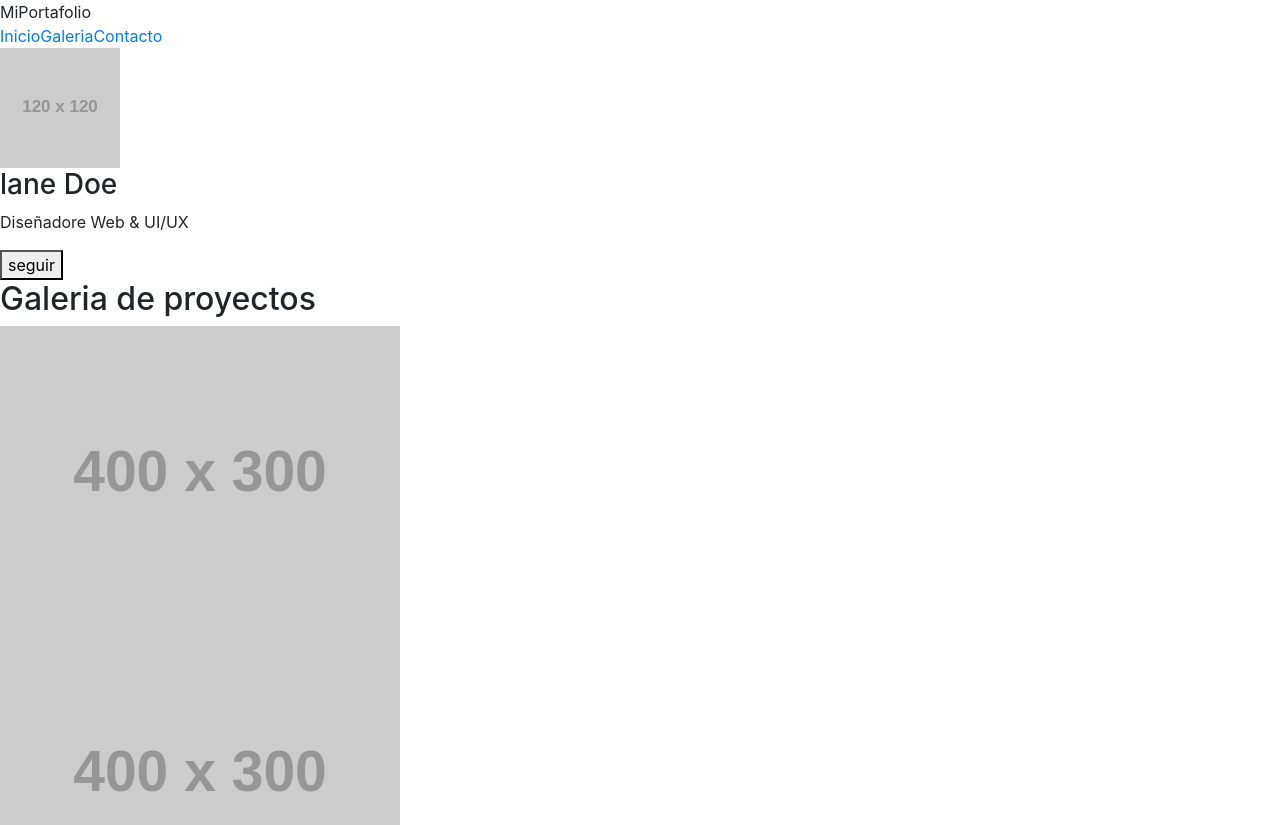
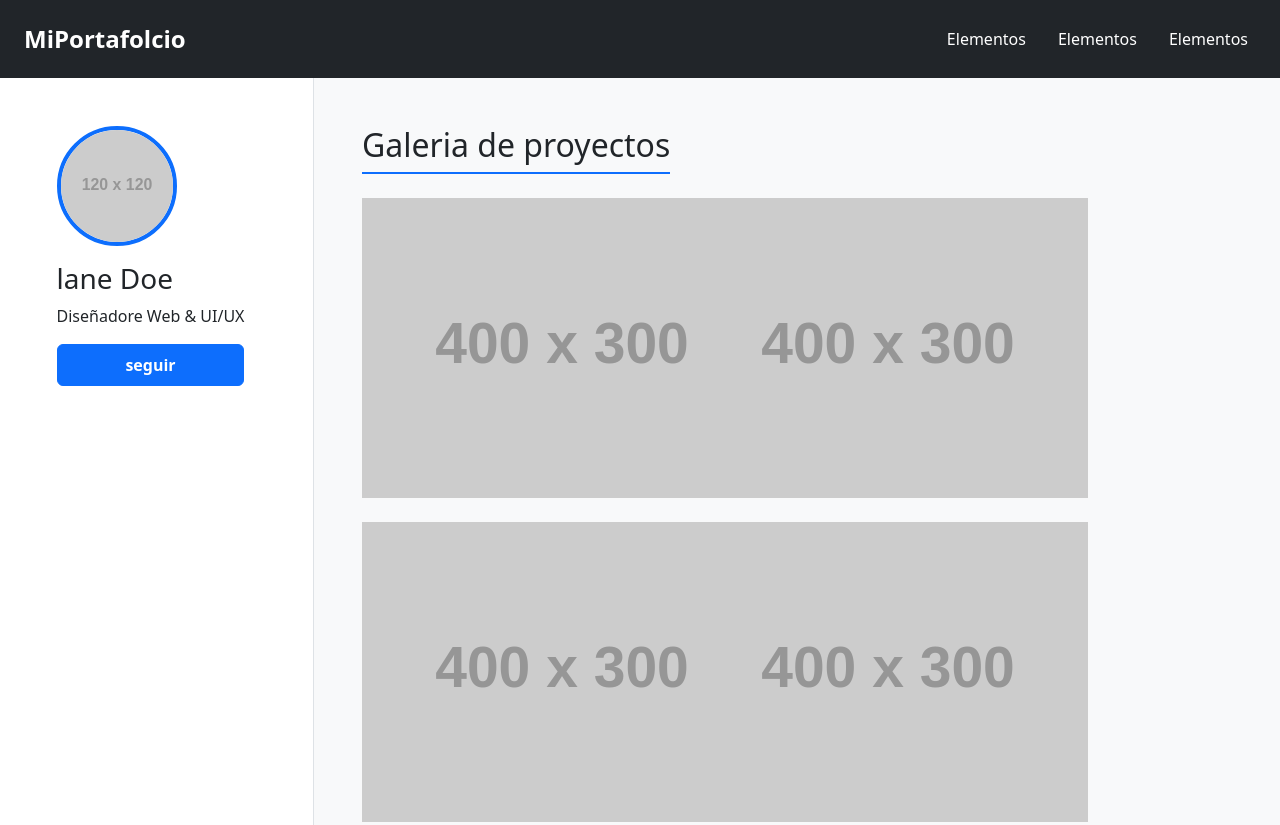
Before and after one commit to jojhancastillo1997-cloud/bootcamp-fullstack-septiembre-diciembre-2026, a plain HTML site: page css/bootstrap/aprendiendo-bootstrap/index.html in a window 1280 px wide. Shown: the top 825 px of the page. Drawn offline with nearby package versions, Linux system fonts and the light colour scheme; placeholder pictures from the web are drawn by us.

Commit message:
añadiendo bootstrap hasta la  cuadricula

```diff
--- a/css/bootstrap/aprendiendo-bootstrap/index.html
+++ b/css/bootstrap/aprendiendo-bootstrap/index.html
@@ -1,60 +1,73 @@
 <!DOCTYPE html>
-<html lang="en">
+<html lang="es" data-bs-theme="light">
 <head>
     <meta charset="UTF-8">
     <meta name="viewport" content="width=device-width, initial-scale=1.0">
     <title>Primeros pasos bootstrap</title>
     <link href="https://cdn.jsdelivr.net/npm/bootstrap@6.0.0-alpha.1/dist/css/bootstrap.min.css" rel="stylesheet" integrity="sha384-B/GM4XqrwHnWXNOWMbloTmrYXZg10cakYGmpfsR/bbzQ6JAJI4ihuyADKLnBgrCe" crossorigin="anonymous">
+
+
 </head>
-<body>
+<body class="bg-light text-dark">
     <!-- contenedor principal -->
-    <div class="layout-container">
+    <div class="container-fluid p-0 d-flex flex-column min-vh-100">
 
         <!-- Barra de navegacion y logo -->
-        <header class="header">
-            <div class="logo">
-                MiPortafolio
+        <header class="navbar navbar-expand-lg navbar-dark bg-dark px-4 py-3" data-bs-theme="dark">
+            <div class="container-fluid p-0">
+                <a class="navbar-brand fw-bold fs-4" href="#">MiPortafolcio</a>
+                <button class="btn-icon navbar-toggler" type="button" data-bs-toggle="collapse" data-bs-target="#navbarNav" aria-controls="navbarNavAltMarkup" aria-expanded="false" aria-label="Toggle navigation">
+                    <span class="navbar-toggler-icon" aria-hidden="true"></span>
+                </button>
+                <div class="collapse navbar-collapse justify-content-end" id="navbarNav">
+                    <nav class="navbar-nav gap-3">
+                        <a class="nav-link text-white" href="#">Elementos</a>
+                        <a class="nav-link text-white" href="#">Elementos</a>
+                        <a class="nav-link text-white" href="#">Elementos</a>
+                    </nav>
+
                 </div>
-            <nav class="nav">
-                <a href="">Inicio</a>
-                <a href="">Galeria</a>
-                <a href="">Contacto</a>
-            </nav>
+            </div>
         </header>
 
-        <aside class="sidebar">
+        <div class="row flex-grow-1">
+            <aside class="col-12 col-md-4 col-lg-3 bg-white border-end p-5 d-flex flex-column align-items-center gap-3">
                 <div class="profile">
-                <img src="https://placehold.co/120x120/3498db/white?text=foto" alt="avatar" class="avatar">
+                    <img src="https://placehold.co/120x120/3498db/white?text=foto" alt="avatar" class="rounded-circle border border-primary border-4 mb-3" style="width: 120px; height: 120px; object-fit: cover;">
                     <h3>lane Doe</h3>
                     <p>Diseñadore Web & UI/UX</p>
-                <button>seguir</button>
+                    <button class="btn btn-primary px-4 py-2 fw-bold w-100">seguir</button>
                 </div>
             </aside>
 
             <!-- Contenido principla-la galeria del usuario -->
-        <main class="main-content">
-            <h2>Galeria de proyectos</h2>
-            <div class="gallery">
-                <div class="gallery-items">
+            <main class="col-12 col-md-8 col-lg-9 p-4 p-md-5">
+                <h2 class="text-dark border-bottom border-primary border-2 d-inline-block pb-2 mb-4">Galeria de proyectos</h2>
+
+                <div class="row row-cols-1 row-cols-sm-2 row-cols-lg-3 gap-4">
+                    <div class="col">
                         <img src="https://placehold.co/400x300/2c3e50/white?text=Proyecto+1" alt="Proyecto">
                     </div>
-                <div class="gallery-items">
+                    <div class="col">
                         <img src="https://placehold.co/400x300/2c3e50/white?text=Proyecto+2" alt="Proyecto">
                     </div>
-                <div class="gallery-items">
+                    <div class="col">
                         <img src="https://placehold.co/400x300/2c3e50/white?text=Proyecto+3" alt="Proyecto">
                     </div>
-                <div class="gallery-items">
+                    <div class="col">
                         <img src="https://placehold.co/400x300/2c3e50/white?text=Proyecto+4" alt="Proyecto">
                     </div>
-                <div class="gallery-items">
+                    <div class="col">
                         <img src="https://placehold.co/400x300/2c3e50/white?text=Proyecto+5" alt="Proyecto">
                     </div>
-                <div class="gallery-items">
+                    <div class="col">
                         <img src="https://placehold.co/400x300/2c3e50/white?text=Proyecto+6" alt="Proyecto">
                     </div>
                 </div>
             </main>
+        </div>
+
+
 
         <!-- foter o pie de pagina -->
         <footer class="footer">
```
Lines whose indentation alone changed are shown as unchanged.
